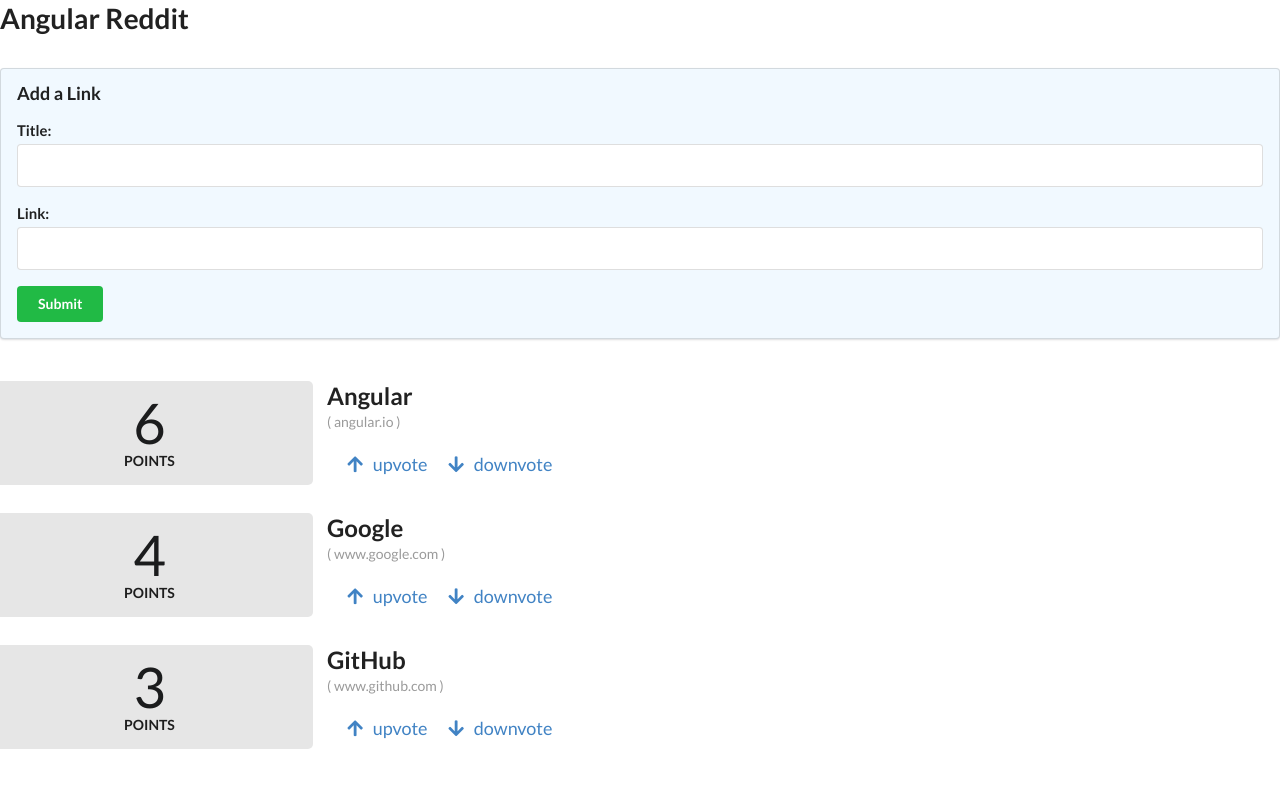
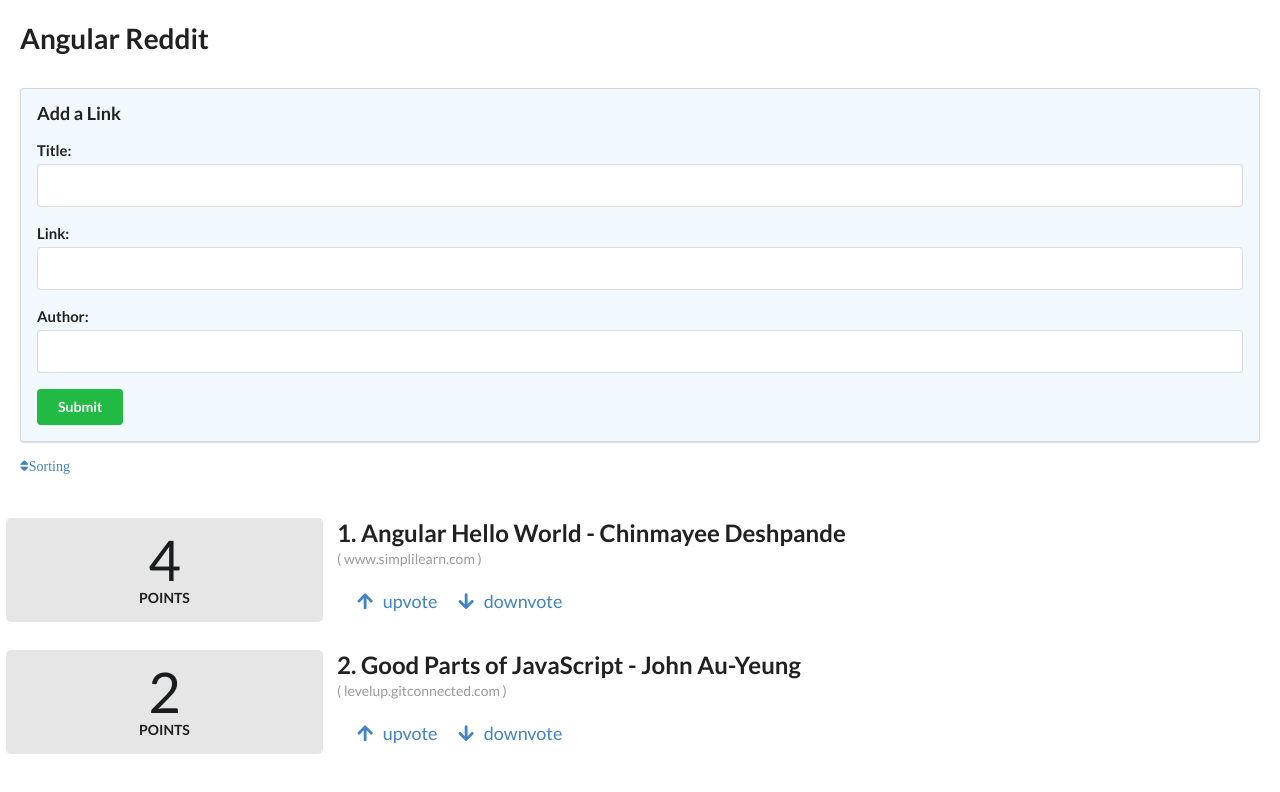
Before and after one commit to vblaskovics/angular-reddit-0531, an Angular app: page / in a window 1280 px wide. Shown: the top 792 px of the page. Built offline with nearby package versions, Linux system fonts and the light colour scheme.

Commit message:
Add sorting option button

```diff
--- a/src/app/app.component.html
+++ b/src/app/app.component.html
@@ -13,10 +13,21 @@
     <input type="text" name="link" id="link" #newlink>
   </div>
 
-  <button class="ui positive button" (click)="addArticle(newtitle, newlink)">Submit</button>
+  <div class="field">
+    <label for="author">Author:</label>
+    <input type="text" name="author" id="author" #newauthor>
+  </div>
+
+  <button class="ui positive button" (click)="addArticle(newtitle, newlink, newauthor)">Submit</button>
 
 </form>
 
+<a href (click)="toggleSort()">
+  <i class="sort icon">Sorting</i>
+</a>
+
 <div class="ui grid posts">
-  <app-article *ngFor="let article of sortedArticles()" [article]="article"></app-article>
+  <app-article *ngFor="let article of sortedArticles(); let i=index"
+  [article]="article" [index]="i + 1">
+  </app-article>
 </div>
--- a/src/app/app.component.ts
+++ b/src/app/app.component.ts
@@ -4,30 +4,55 @@
 @Component({
   selector: 'app-root',
   templateUrl: './app.component.html',
-  styleUrls: ['./app.component.css']
+  styleUrls: ['./app.component.css'],
 })
 export class AppComponent {
   title = 'angular-reddit';
   articles: Article[];
+  ascendingSort: boolean;
 
   constructor() {
+    this.ascendingSort = false;
     this.articles = [
-      new Article('Google', 'www.google.com', 4),
-      new Article('Angular', 'angular.io', 6),
-      new Article('GitHub', 'www.github.com', 3)
-    ]
+      new Article(
+        'Angular Hello World',
+        'https://www.simplilearn.com/tutorials/angular-tutorial/angular-hello-world',
+        'Chinmayee Deshpande',
+        4
+      ),
+      new Article(
+        'Good Parts of JavaScript',
+        'https://levelup.gitconnected.com/good-parts-of-javascript-coding-best-practices-8328a8cac7fd',
+        'John Au-Yeung',
+        2
+      ),
+    ];
   }
 
-  addArticle(title: HTMLInputElement, link: HTMLInputElement): boolean {
-    console.log(`Adding new article, title: ${title.value}, link: ${link.value}`);
-    this.articles.push(new Article(title.value, link.value));
+  addArticle(
+    title: HTMLInputElement,
+    link: HTMLInputElement,
+    author: HTMLInputElement
+  ): boolean {
+    console.log(
+      `Adding new article, title: ${title.value}, link: ${link.value}`
+    );
+    this.articles.push(new Article(title.value, link.value, author.value));
 
     title.value = '';
     link.value = '';
+    author.value = '';
     return false;
   }
 
   sortedArticles(): Article[] {
-    return this.articles.sort((a:Article, b:Article) => b.votes - a.votes);
+    return this.ascendingSort
+      ? this.articles.sort((a: Article, b: Article) => a.votes - b.votes)
+      : this.articles.sort((a: Article, b: Article) => b.votes - a.votes);
+  }
+
+  toggleSort() {
+    this.ascendingSort = !this.ascendingSort;
+    return false;
   }
 }
--- a/src/app/article/article.component.html
+++ b/src/app/article/article.component.html
@@ -10,7 +10,7 @@
 </div>
 <div class="twelve wide column">
     <a class="ui large header" href="{{article.link}}">
-        {{ article.title }}
+        {{index}}. {{ article.title }} - {{ article.author }}
     </a>
     <div class="meta">( {{article.domain()}} )</div>
     <ul class="ui big horizontal list voters">
--- a/src/app/article/article.component.ts
+++ b/src/app/article/article.component.ts
@@ -9,6 +9,7 @@
 export class ArticleComponent implements OnInit {
   @HostBinding('attr.class') cssClass = 'row';
   @Input() article: Article;
+  @Input() index: number;
 
   constructor() { }
 
--- a/src/app/article/article.model.ts
+++ b/src/app/article/article.model.ts
@@ -1,11 +1,13 @@
 export class Article {
   title: string;
+  author: string;
   link: string;
   votes: number;
 
-  constructor(title: string, link: string, votes?: number) {
+  constructor(title: string, link: string, author: string, votes?: number) {
     this.title = title;
     this.link = link;
+    this.author = author;
     this.votes = votes || 0;
   }
 
--- a/src/styles.css
+++ b/src/styles.css
@@ -1,4 +1,8 @@
 @import url("https://cdnjs.cloudflare.com/ajax/libs/semantic-ui/2.4.1/semantic.min.css");
+
+body {
+  padding: 20px;
+}
 
 form.ui.segment.form {
   background-color: #f1f9ff;
```
